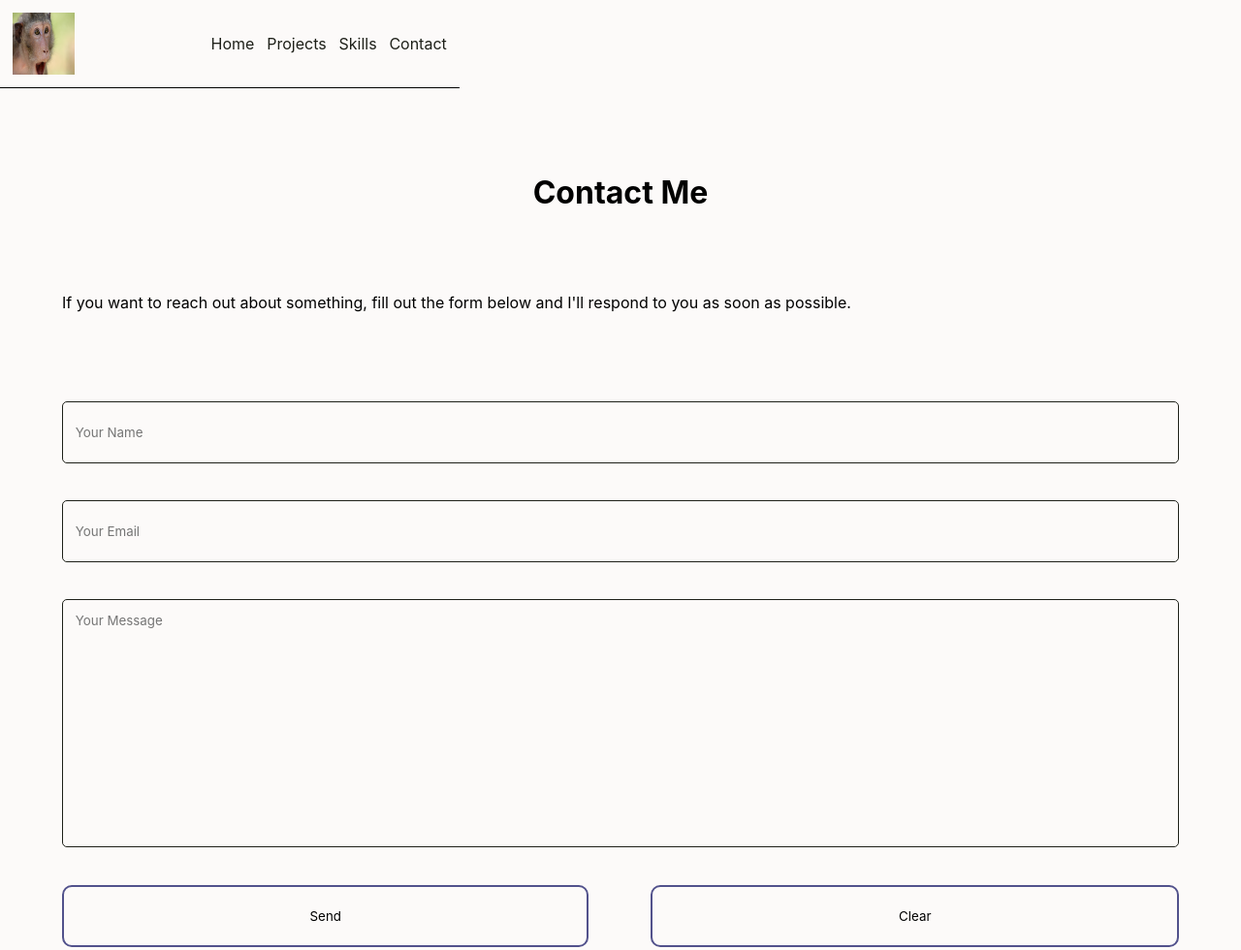
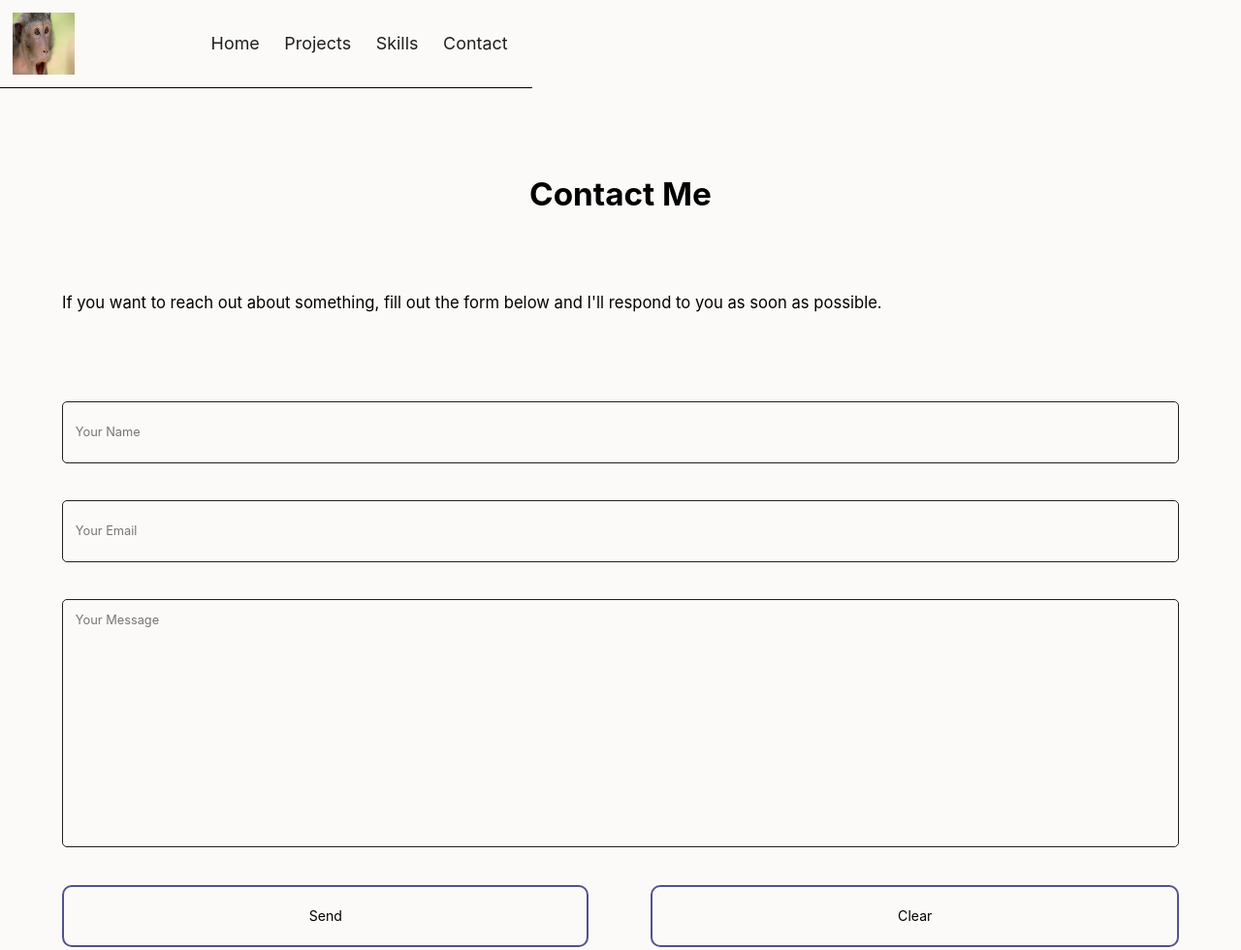
Before and after one commit to Heavy-Horn/Personal-Portfolio, a website: page pages/contact.html in a window 1280 px wide. Shown: the top 980 px of the page at 97% size. Drawn offline with Linux system fonts and the light colour scheme.

Commit message:
Responsive design

```diff
--- a/components/contact/contact.css
+++ b/components/contact/contact.css
@@ -6,56 +6,12 @@
     grid-template-rows: 5vw 5vw 5vw 5vw 5vw auto 10vw;
 }
 
-.title {
-    grid-column: 1/2;
-    grid-row: 2/3;
-    font-family: inter;
-    text-align: center;
-}
-
-.description {
-    grid-column: 1/2;
-    grid-row: 4/5;
-    font-family: inter;
-}
-
 .contactform {
     grid-column: 1/2;
     grid-row: 6/7;
     display: grid;
     grid-template-columns: auto 5vw auto;
     grid-template-rows: 5vw 3vw 5vw 3vw 20vw 3vw 5vw;
-}
-
-#name {
-    background-color: #FCFAF9;
-    border: 1px solid #1E2019;
-    grid-column: 1/4;
-    grid-row: 1/2;
-    font-family: inter;
-    padding: 1vw;
-    border-radius: 5px;
-}
-
-#email {
-    background-color: #FCFAF9;
-    border: 1px solid #1E2019;
-    grid-column: 1/4;
-    grid-row: 3/4;
-    font-family: inter;
-    padding: 1vw;
-    border-radius: 5px;
-}
-
-#message {
-    background-color: #FCFAF9;
-    border: 1px solid #1E2019;
-    grid-column: 1/4;
-    grid-row: 5/6;
-    font-family: inter;
-    padding: 1vw;
-    resize: none;
-    border-radius: 5px;
 }
 
 #name:hover {
@@ -76,21 +32,130 @@
     border-radius: 5px;
 }
 
-.button {
-    grid-column: 1/2;
-    grid-row: 7/8;
-    font-family: inter;
-    border-radius: 10px;
-    border: 2px solid #52528C;
-    background-color:#FCFAF9;
-}
-
 .button:hover {
     border: 2px solid #1E2019;
     background-color: #52528C;
     color: #FCFAF9;
 }
 
+@media(max-width: 1080px) {
+    .title {
+        grid-column: 1/2;
+        grid-row: 2/3;
+        font-family: inter;
+        font-size: 3.3vw;
+        text-align: center;
+    }
+
+    .description {
+        grid-column: 1/2;
+        grid-row: 4/5;
+        font-family: inter;
+        font-size: 1.7vw;
+    }
+    .button {
+        grid-column: 1/2;
+        grid-row: 7/8;
+        font-family: inter;
+        font-size: 1.6vw;
+        border-radius: 10px;
+        border: 2px solid #52528C;
+        background-color:#FCFAF9;
+    }
+    #name {
+        background-color: #FCFAF9;
+        border: 1px solid #1E2019;
+        grid-column: 1/4;
+        grid-row: 1/2;
+        font-family: inter;
+        font-size: 1.3vw;
+        padding: 1vw;
+        border-radius: 5px;
+    }
+
+    #email {
+        background-color: #FCFAF9;
+        border: 1px solid #1E2019;
+        grid-column: 1/4;
+        grid-row: 3/4;
+        font-family: inter;
+        font-size: 1.3vw;
+        padding: 1vw;
+        border-radius: 5px;
+    }
+
+    #message {
+        background-color: #FCFAF9;
+        border: 1px solid #1E2019;
+        grid-column: 1/4;
+        grid-row: 5/6;
+        font-family: inter;
+        font-size: 1.3vw;
+        padding: 1vw;
+        resize: none;
+        border-radius: 5px;
+    }
+}
+
+@media(min-width: 1080px) {
+    .title {
+        grid-column: 1/2;
+        grid-row: 2/3;
+        font-family: inter;
+        font-size: 2.6vw;
+        text-align: center;
+    }
+
+    .description {
+        grid-column: 1/2;
+        grid-row: 4/5;
+        font-family: inter;
+        font-size: 1.3vw;
+    }
+    .button {
+        grid-column: 1/2;
+        grid-row: 7/8;
+        font-family: inter;
+        font-size: 1.1vw;
+        border-radius: 10px;
+        border: 2px solid #52528C;
+        background-color:#FCFAF9;
+    }
+    #name {
+        background-color: #FCFAF9;
+        border: 1px solid #1E2019;
+        grid-column: 1/4;
+        grid-row: 1/2;
+        font-family: inter;
+        font-size: 1vw;
+        padding: 1vw;
+        border-radius: 5px;
+    }
+
+    #email {
+        background-color: #FCFAF9;
+        border: 1px solid #1E2019;
+        grid-column: 1/4;
+        grid-row: 3/4;
+        font-family: inter;
+        font-size: 1vw;
+        padding: 1vw;
+        border-radius: 5px;
+    }
+
+    #message {
+        background-color: #FCFAF9;
+        border: 1px solid #1E2019;
+        grid-column: 1/4;
+        grid-row: 5/6;
+        font-family: inter;
+        font-size: 1vw;
+        padding: 1vw;
+        resize: none;
+        border-radius: 5px;
+    }
+}
+
 .secondary {
     grid-row: 7/8;
     grid-column: 3/4;
--- a/components/footer/footer.css
+++ b/components/footer/footer.css
@@ -9,6 +9,7 @@ footer p {
     width: 100%;
     font-family: inter;
     color: #FCFAF9;
+    font-size: 1vw;
 }
 
 footer ul {
@@ -28,6 +29,7 @@ footer a {
 footer li {
     padding-right: 2vw;
     font-family: inter;
+    font-size: 1vw;
 }
 
 body {
--- a/components/header/header.css
+++ b/components/header/header.css
@@ -5,10 +5,9 @@
     margin-right: 10vw;
 }
 
-.navigation li {
-    display: inline-flex;
-    padding-right: 1vw;
-    font-family: inter;
+.navigation a:hover {
+    color: #52528C;
+    font-weight: bold;
 }
 
 .items {
@@ -23,3 +22,21 @@
     text-decoration: none;
     color: #1E2019;
 }
+
+@media (max-width: 1280px) {
+    .navigation li {
+        display: inline-flex;
+        padding-right: 2vw;
+        font-family: inter;
+        font-size: 2vw;
+    }
+}
+
+@media (min-width: 1280px) {
+    .navigation li {
+        display: inline-flex;
+        padding-right: 2vw;
+        font-family: inter;
+        font-size: 1.4vw;
+    }
+}
--- a/components/projects/projects.css
+++ b/components/projects/projects.css
@@ -2,13 +2,6 @@
     display: grid;
     grid-template-columns: auto;
     grid-template-rows: 10vw auto 5vw;
-}
-
-.title {
-    grid-column: 1/2;
-    grid-row: 1/2;
-    font-family: inter;
-    text-align: center;
 }
 
 .projects {
@@ -54,11 +47,25 @@
     grid-row: 1/3;
 }
 
+.showcaseimage {
+    width: 100%;
+    height: 100%;
+}
+
+@media (max-width: 1080px) {
+    .title {
+        grid-column: 1/2;
+        grid-row: 1/2;
+        font-family: inter;
+        font-size: 3.3vw;
+        text-align: center;
+    }
     .showcase1 .showcasetitle, .showcase3 .showcasetitle {
         grid-column: 3/4;
         grid-row: 1/2;
         align-content: end;
         font-family: inter;
+        font-size: 2.4vw;
     }
 
     .showcase2 .showcasetitle {
@@ -67,12 +74,14 @@
         text-align: right;
         align-content: end;
         font-family: inter;
+        font-size: 2.7vw;
     }
 
     .showcase1 .showcasedescription, .showcase3 .showcasedescription {
         grid-column: 3/4;
         grid-row: 2/3;
         font-family: inter;
+        font-size: 1.8vw;
     }
 
     .showcase2 .showcasedescription {
@@ -80,9 +89,47 @@
         grid-row: 2/3;
         text-align: right;
         font-family: inter;
+        font-size: 1.8vw;
+    }
 }
 
-.showcaseimage {
-    width: 100%;
-    height: 100%;
+@media (min-width: 1080px) {
+    .title {
+        grid-column: 1/2;
+        grid-row: 1/2;
+        font-family: inter;
+        font-size: 2.2vw;
+        text-align: center;
     }
+    .showcase1 .showcasetitle, .showcase3 .showcasetitle {
+        grid-column: 3/4;
+        grid-row: 1/2;
+        align-content: end;
+        font-family: inter;
+        font-size: 2.2vw;
+    }
+
+    .showcase2 .showcasetitle {
+        grid-column: 1/2;
+        grid-row: 1/2;
+        text-align: right;
+        align-content: end;
+        font-family: inter;
+        font-size: 2.2vw;
+    }
+
+    .showcase1 .showcasedescription, .showcase3 .showcasedescription {
+        grid-column: 3/4;
+        grid-row: 2/3;
+        font-family: inter;
+        font-size: 1vw;
+    }
+
+    .showcase2 .showcasedescription {
+        grid-column: 1/2;
+        grid-row: 2/3;
+        text-align: right;
+        font-family: inter;
+        font-size: 1vw;
+    }
+}
--- a/components/skills/skills.css
+++ b/components/skills/skills.css
@@ -22,32 +22,6 @@
     border-radius: 5px;
 }
 
-.title {
-    grid-column: 1/2;
-    grid-row: 1/2;
-    font-family: inter;
-    padding-left: 2vw;
-    color: #FCFAF9;
-}
-
-.skills {
-    grid-column: 3/4;
-    grid-row: 1/2;
-    padding-left: 6vw;
-    font-family: inter;
-    color: #FCFAF9;
-}
-
-.bio {
-    grid-column: 2/7;
-    grid-row: 6/8;
-    font-family: inter;
-    padding: 2vw;
-    background-color: #52528C;
-    border-radius: 5px;
-    color: #FCFAF9;
-}
-
 .topbioseperater {
     grid-column: 2/7;
     grid-row: 5/6;
@@ -65,3 +39,65 @@
     background-color: #1E2019;
     border: none;
 }
+
+@media(min-width: 1080px) {
+    .title {
+        grid-column: 1/2;
+        grid-row: 1/2;
+        font-family: inter;
+        font-size: 1.7vw;
+        padding-left: 2vw;
+        color: #FCFAF9;
+    }
+
+    .skills {
+        grid-column: 3/4;
+        grid-row: 1/2;
+        padding-left: 6vw;
+        font-family: inter;
+        font-size: 1.3vw;
+        color: #FCFAF9;
+    }
+
+    .bio {
+        grid-column: 2/7;
+        grid-row: 6/8;
+        font-family: inter;
+        font-size: 1.2vw;
+        padding: 2vw;
+        background-color: #52528C;
+        border-radius: 5px;
+        color: #FCFAF9;
+    }
+}
+
+@media(max-width: 1080px) {
+    .title {
+        grid-column: 1/2;
+        grid-row: 1/2;
+        font-family: inter;
+        font-size: 2.4vw;
+        padding-left: 2vw;
+        color: #FCFAF9;
+    }
+
+    .skills {
+        grid-column: 3/4;
+        grid-row: 1/2;
+        padding-left: 6vw;
+        font-family: inter;
+        font-size: 1.7vw;
+        color: #FCFAF9;
+    }
+
+    .bio {
+        grid-column: 2/7;
+        grid-row: 6/8;
+        font-family: inter;
+        font-size: 1.7vw;
+        padding: 2vw;
+        background-color: #52528C;
+        border-radius: 5px;
+        color: #FCFAF9;
+    }
+}
```
Also changed, not shown: components/home/home.css (+42 -13 lines). Lines whose indentation alone changed are shown as unchanged.
